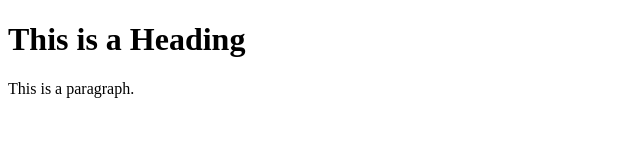
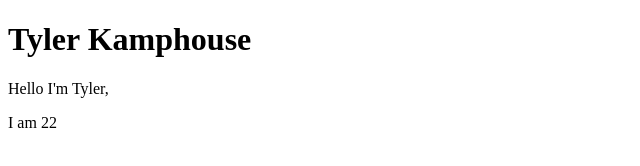
Before and after one commit to Tkamphouse/tkamphouse.github.io, a plain HTML site: page index.html in a window 1280 px wide. Shown: the whole page, without its empty margins (0-640 px from the left). Drawn offline with Linux system fonts and the light colour scheme.

Commit message:
Personalized

```diff
--- a/index.html
+++ b/index.html
@@ -5,8 +5,9 @@
 </head>
 <body>
 
-<h1>This is a Heading</h1>
-<p>This is a paragraph.</p>
+<h1>Tyler Kamphouse</h1>
+<p>Hello I'm Tyler, </p>
+<p>I am 22</p>
 
 </body>
 </html>
```
